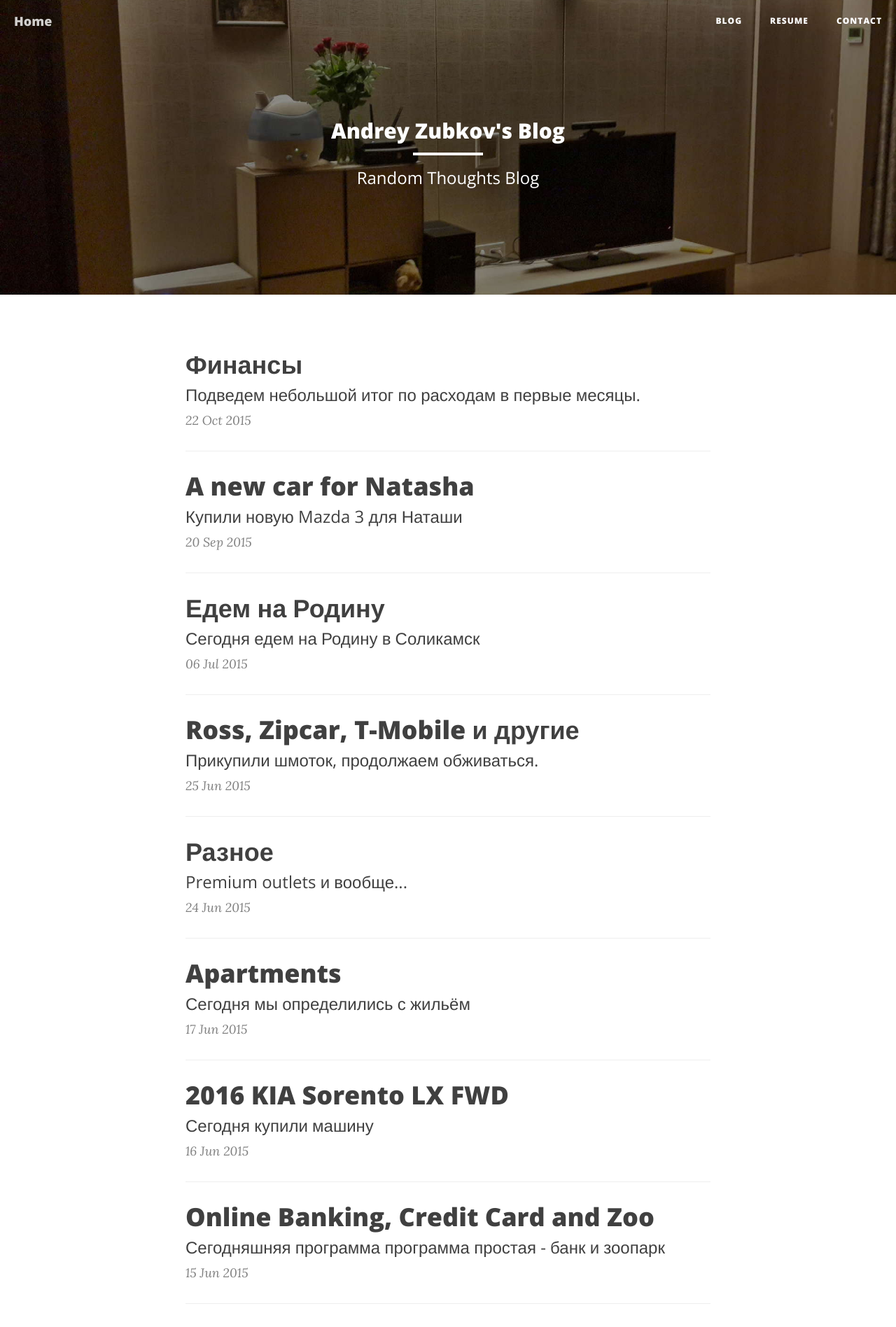
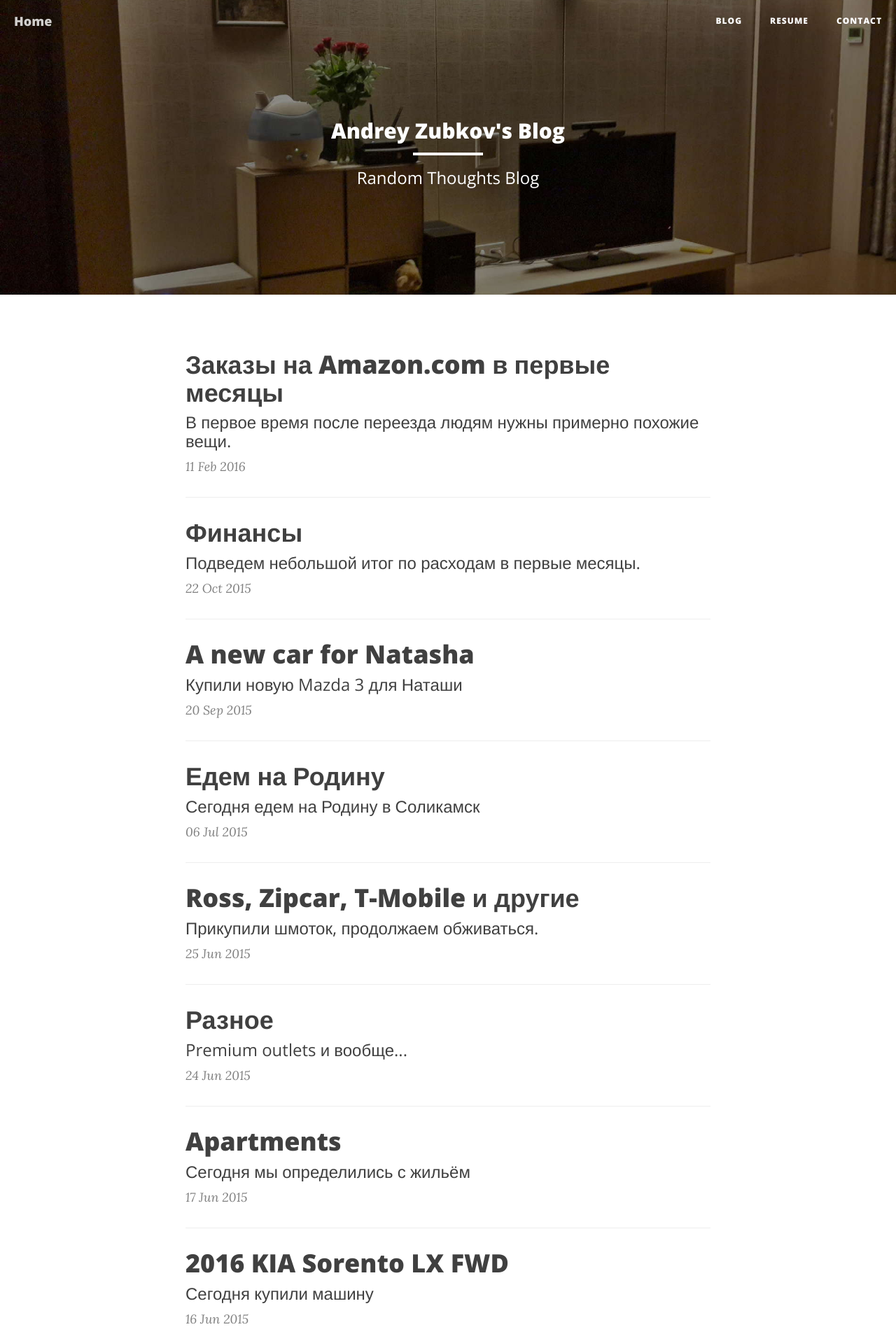
Before and after one commit to oxymoron/oxymoron.github.io, a Jekyll site: the page built from index.html, in a window 1280 px wide. Shown: the top 1896 px of the page at 70% size. Built offline with Jekyll 4.4.1, drawn with Linux system fonts in a browser that asks for light colours; nearby versions of some CDN libraries; Markdown is read by kramdown in place of the engine named in the settings; the list of posts is cut into pages by our own code; comment, search, counter and statistics services are not loaded; some of the changed lines change nothing that is shown; some of the changed text lies outside the part shown.

Commit message:
Amazon purchases

```diff
--- /dev/null
+++ b/_posts/2016-02-11-first-orders-from-amazon.md
@@ -0,0 +1,31 @@
+---
+layout: post
+title: Заказы на Amazon.com в первые месяцы
+description: В первое время после переезда людям нужны примерно похожие вещи.
+---
+
+В первое время после переезда мы подписались на [Amazon Prime](https://www.amazon.com/prime)
+и многие вещи заказывали через [Amazon](http://www.amazon.com). Так как недавно
+в нашем ряду выигравших гринкарту прибыло, хочу поделиться списком наших
+покупок в первые месяцы:
+
+{% raw %}
+
+<div ng-controller="AmazonCtrl">
+
+    <div class="amazon-list list-group">
+        <a href="http://www.amazon.com/gp/product/{{item[2]}}" ng-repeat="item in items" class="list-group-item">
+             <div class="media">
+               <div class="media-left media-top">
+                   <img class="media-object" src="http://images.amazon.com/images/P/{{item[2]}}.01.THUMBZZZ.jpg">
+               </div>
+               <div class="media-body">
+                 {{item[1]}}
+                 <div class="price">{{item[3] | currency}}</div>
+               </div>
+             </div>
+        </a>
+    </div>
+
+</div>
+{% endraw %}
--- a/_sass/_blog.scss
+++ b/_sass/_blog.scss
@@ -35,3 +35,13 @@
     //opacity: 0.3;
   }
 }
+
+.amazon-list{
+  .price {
+    color: #B12704;
+  }
+  .media-left{
+    width: 60pt;
+    height: 60pt;
+  }
+}
--- a/js/azubkov.js
+++ b/js/azubkov.js
@@ -4,6 +4,95 @@
  */
 
 var azBlog = angular.module('azBlog', []);
+
+azBlog.controller('AmazonCtrl', function($scope){
+   $scope.items = [
+        ['06/19/15', 'Galaxy Note 4 case, Caseology® [Envoy Series] [Charcoal Black] Premium Leather Bumper Cover [Leather Bound] Samsung Galaxy Note 4 case','B00PV6JO7S', 15.99],
+        ['06/19/15', 'Galaxy Note 4 case, Caseology® [Envoy Series] [Carbon Fiber White] Premium Leather Bumper Cover [Leather Bound] Samsung Galaxy Note 4 case','B00OM90E7Y', 15.99],
+        ['06/20/15', 'Petsafe Drinkwell Platinum Pet Fountain with Bonus Filters','B00MH8DZ3M', 37.59],
+        ['06/20/15', 'Google Chromecast HDMI Streaming Media Player','B00DR0PDNE', 31.89],
+        ['06/20/15', 'TVPower USB Power Cable for Chromecast','B00NDOIZ2K', 5.49],
+        ['06/21/15', 'Koomus CD-Air CD Slot Mount Universal CD Slot Smartphone Car Mount Holder Cradle for iPhone 6 6+ 5S, 5C, 5, 4S, 4, iPod touch, Samsung Galaxy S5, S4,','B00HRKI5V2', 19.99],
+        ['06/24/15', 'Gray and White Meridian King / Cal-king 3-piece Duvet-Cover-Set, 100 % Egyptian Cotton 300 TC','B00TICU91G', 69.99],
+        ['06/24/15', 'HP 83A (CF283A) Black Original LaserJet Toner Cartridge','B00FW1N1IU', 51.99],
+        ['06/24/15', 'HP M127FW Wireless Monochrome Laserjet Printer with Scanner and Copier','B00EELU4ES', 129.99],
+        ['06/24/15', 'Hadoop: The Definitive Guide','1491901632', 33.16],
+        ['06/24/15', 'ARRIS / Motorola SurfBoard SB6121 DOCSIS 3.0 Cable Modem - Retail Packaging - Black','B004XC6GJ0', 69.99],
+        ['06/26/15', 'Sleep Innovations 12-Inch SureTemp Memory Foam Mattress 20-Year Warranty, King','B003CT37LA', 671.22],
+        ['06/26/15', 'Crown Mark Barlow Bicast Headboard, King','B00474KW3K', 198.49],
+        ['06/26/15', 'Samsung UN55JU7100 55-Inch 4K Ultra HD 3D Smart LED TV','B00T48CVVK', 1497.99],
+        ['06/26/15', 'Sleep Master 4-Piece Bracket Set and Bed Skirt for Platform Bed Frame, King','B006MKJIWI', 39.03],
+        ['06/26/15', 'Safety 1st Heavenly Dreams White Crib Mattress','B004044LD4', 52.99],
+        ['06/26/15', 'Orbelle 3-6T Toddler Bed, Espresso','B0031ARQLC', 67.98],
+        ['06/27/15', 'UpBright® New AC / DC Adapter For Netgear Nighthawk AC1900 Smart Dual Band WiFi Gigabit Router R7000 Power Supply Cord Cable PS Charger PSU','B00KDYTAOK', 12.99],
+        ['06/28/15', 'BLACK + DECKER CHV1410L 16 volt Lithium Cordless Dust Buster Hand Vac','B006LXOJC0', 59.88],
+        ['06/28/15', 'Dyson DC65 Animal Complete Upright Vacuum Cleaner','B00HNUFSLG', 508.00],
+        ['06/28/15', 'Black & Decker LDX120C 20-Volt MAX Lithium-Ion Cordless Drill/Driver','B005NNF0YU', 54.88],
+        ['06/28/15', 'Disney Mickey Mouse Space Adventures 4 Piece Toddler Set, Blue','B005CMI404', 36.08],
+        ['06/28/15', 'Toddler Pillow - Soft Hypoallergenic - Best Pillows for Kids! Better Neck Support and Sleeping! They Will Take a Better Nap in Bed, a Crib, or Even on','B00KDKKD1I', 18.95],
+        ['06/28/15', 'Black & Decker BDA91109 Combination Accessory Set, 109-Piece','B009QYLOD8', 18.71],
+        ['06/29/15', 'Sleep Master Platform Metal Bed Frame/Mattress Foundation, King','B006MIVR06', 114.73],
+        ['06/29/15', 'T-fal C770SF Signature Hard Anodized Nonstick Thermo-Spot Heat Indicator Cookware Set, 15-Piece, Gray','B00DVZGSOI', 164.89],
+        ['06/29/15', 'Ginsu 7108 Chikara 8-Piece Stainless Steel Knife Set with Bamboo Block','B0016J4230', 65.00],
+        ['06/29/15', 'Fire TV Stick','B00GDQ0RMG', 39.00],
+        ['06/29/15', 'Google Chromecast HDMI Streaming Media Player','B00DR0PDNE', 30.58],
+        ['07/26/15', 'Mount-it! 32- 60-Inch Flat Panel TV Mount and Glass Entertainment Center Combo (3 Shelf)','B00LOW2ZP6', 145.99],
+        ['07/26/15', 'Withings Wireless Blood Pressure Monitor for Apple and Android','B00H43WOAK', 129.95],
+        ['07/26/15', 'AmazonBasics High-Speed HDMI Cable - 6.5 Feet (2 Meters) Supports Ethernet, 3D, 4K and Audio Return','B003L1ZYYM', 5.49],
+        ['07/26/15', 'Withings WS-50 Smart Body Analyzer, Black','B00BKRQ4E8', 149.95],
+        ['07/28/15', 'HDTV Antenna, 1byone Super Thin Digital Indoor HDTV Antenna - 25 Miles Range, 10ft High Performance Coax Cable, Extreme Soft Design and Lightweight, M','B00IF70QCW', 12.99],
+        ['07/28/15', 'Ovente KG83W Glass Electric Kettle, 1.5 L, White','B00I32GPVK', 24.99],
+        ['07/28/15', 'Ambient Weather WS-07 Big Digit 8-Channel Wireless Thermo-Hygrometer','B00BWUOVE8', 24.29],
+        ['07/31/15', 'Strider Knee and Elbow Pad Set, Black','B00766HCUM', 20.46],
+        ['07/31/15', 'Mini Micro Scooter - Orange','B0026H1J1Y', 79.99],
+        ['07/31/15', 'Giro Me2 Bike Helmet - Matte Glowing Red Camo - Toddler','B00FN5X540', 29.95],
+        ['07/31/15', 'Norpro 282 Stainless Steel Double Covered Butter Dish, Silver','B0093J4CU8', 10.65],
+        ['07/31/15', 'Samsung SSG-5150GB 3D Active Glasses','B00INO6JX2', 17.44],
+        ['07/31/15', 'RSVP Endurance Sugar Bowl','B000F7HWEK', 15.45],
+        ['07/31/15', 'Electrohome Projection Alarm Clock with AM/FM Radio, Battery Backup, Auto Time Set, Dual Alarm, Sleep Timer, Indoor Temperature/Day/Date Display with','B003WGRUQQ', 29.99],
+        ['07/31/15', 'Arctic Silver 5 High-Density Polysynthetic Silver Thermal Compound, 3.5 Grams','B000OGX5AM', 7.05],
+        ['07/31/15', '10 Energizer CR1620 Lithium Batteries','B00N43CADA', 7.05],
+        ['08/01/15', 'BLACK + DECKER CHV1410L 16 volt Lithium Cordless Dust Buster Hand Vac','B006LXOJC0', 0.00],
+        ['08/01/15', 'Google Chromecast HDMI Streaming Media Player','B00DR0PDNE', 0.00],
+        ['08/02/15', 'Fosmon Cat6 Flat Snagless Network Ethernet Patch Cable (50 Feet, White)','B00F3ID2F4', 12.95],
+        ['08/02/15', 'Foam Pad Ear Cover 4 Philips Sony Headphone-3pr 60mm','B0040FLTKQ', 4.39],
+        ['08/02/15', 'Maxhood Self Adhesive Cable Tie Mounts Cable Clips Cable Drop Wire Holder Cable Base Holder (Pack of 20pcs)','B00PLXB924', 4.99],
+        ['08/10/15', 'Instant Pot IP-DUO60 7-in-1 Programmable Pressure Cooker, 6Qt/1000W, Stainless Steel Cooking Pot and Exterior, Latest 3rd Generation Technology','B00FLYWNYQ', 132.45],
+        ['08/10/15', 'Kids and Baby Adjustable Elastic Solid Color Suspenders (22"", Grey)','B00JI82ZXK', 4.81],
+        ['08/12/15', 'Spring in Action','161729120X', 45.97],
+        ['08/12/15', 'Effective Java (2nd Edition)','321356683', 38.43],
+        ['08/12/15', 'Pro AngularJS (Expert\'s Voice in Web Development)','1430264489', 42.74],
+        ['08/20/15', 'Ferrari Scuderia Red Eau De Toilette Spray, 4.2 Ounce','B00DEZZEEK', 18.99],
+        ['08/20/15', 'Advance Time Technology 1.8"" LED Alarm Clock With Red Display, Gray','B002JINY90', 16.99],
+        ['08/20/15', 'Watch Band Dark Brown Genuine Leather 22 millimeter Tech Swiss','B0047ERWNS', 19.00],
+        ['08/21/15', 'Philips Norelco S9721/87,  Shaver 9700 - Frustration Free Package','B00M1E55HQ', 319.95],
+        ['08/24/15', 'Bentgo All-in-One Stackable Lunch/Bento Box, Grey','B00B78UBO4', 14.99],
+        ['09/03/15', 'Weatherproof Little Boys Hooded Down Alternative Fleece Lined Winter Parka Coat - Blue (Size 3T)','B00PUX7UVO', 16.47],
+        ['09/03/15', 'Mustela Stelaker Purifying Scalp Cream for Kids, 1.3 Ounce','B000PJ2R0C', 13.73],
+        ['09/03/15', 'Kolumbo Travel Umbrella - BLACK - Auto Open/Close - Windproof - UltraSlim, Compact For Easy Carrying - Wind Tested 55MPH - Won\'t Flip Inside Out - Dur','B00UR0EFEK', 24.99],
+        ['09/03/15', 'Lock & Lock Rectangular Food Container with Divider, Short, 4.1-Cup, 34-Fluid Ounces','B000FDXB2G', 10.48],
+        ['09/03/15', 'Apple Wired Keyboard with Numeric Keypad MB110LL/B [NEWEST VERSION]','B005DLDTAE', 48.49],
+        ['09/03/15', 'mStand Laptop Stand','B000OOYECC', 43.00],
+        ['09/03/15', 'Columbia Little Boys\' Toddler Steens Mt Ii Fleece, Rocket, 3T','B00ND5KTY6', 13.57],
+        ['09/12/15', 'Canon SELPHY CP910 Black Portable Wireless Compact Photo Color Printer','B00HK8V4NC', 85.99],
+        ['09/12/15', 'Neiko 60166A Heavy Duty All-Angle Power Toilet Plunger, Patented','B000MAXASM', 13.99],
+        ['09/12/15', 'Toddler Pillow WITH PILLOWCASE by Dreamtown Kids. CHIROPRACTOR RECOMMENDED for Best Kids Neck Support. Great for Sleep or Travel. Hypoallergenic Cotto','B00KWR2BCQ', 14.95],
+        ['09/12/15', 'Canon KP-108IN Color Ink Paper Set 3115B001','B001BJKO3M', 29.89],
+        ['09/17/15', 'Coghlan\'s 8501 Featherweight Mirror','B000RZQI68', 5.03],
+        ['09/22/15', 'CY USB 2.0 A Male to Dual Data USB 2.0 A Female + Power Cable USB 2.0 A Female Extension Cable 20cm','B00L4XZY94', 4.75],
+        ['09/23/15', 'VIVO Dual LCD Monitor Desk Mount Stand Heavy Duty Fully Adjustable fits 2 /Two Screens up to 27"" (STAND-V002)','B009S750LA', 42.95],
+        ['09/25/15', 'Student Driver Magnets (Set of 3) - Reflective Vehicle Car Sign 12 X 3 X 0.1 Inches','B00YML13OU', 8.06],
+        ['09/26/15', 'CY USB 2.0 A Male to Dual Data USB 2.0 A Female + Power Cable USB 2.0 A Female Extension Cable 20cm','B00L4XZY94', 0.00],
+        ['10/02/15', 'Sony MDR10RBT Bluetooth Wireless Headphones','B00FJISZ8M', 199.99],
+        ['10/07/15', 'Alexstudio Best For Home Use Handy Easy-to-use Style 110-220V ABS Electric Cord Clothes Lint Pill Fluff Remover Fabrics Sweater Fuzz Shaver','B013JO03XC', 10.99],
+        ['10/07/15', 'Simplicity® Unisex Structured Gangster Trilby Wool Fedora Hat, 3071_Bk/Charcoal','B00M1LE4JY', 11.99],
+        ['10/11/15', 'Spider-Man Dress-Up Box Set','B00KTYWMGW', 26.94],
+        ['10/11/15', 'Evenflo Tribute LX Convertible Car Seat, Saturn','B006PB2B6O', 59.98],
+        ['10/12/15', 'Hair Care 4-Pack Comb - Not Breakable','B00E669N0M', 6.99],
+        ['10/12/15', 'Pinzon Egyptian Cotton 6-Piece Towel Set, Grey','B002S52ZKS', 21.99],
+        ['10/13/15', 'Future 4 package: Student Book (with Practice Plus CD-ROM) and Workbook','013245579X', 34.19]
+    ];
+});
 
 azBlog.controller('SaleCtrl', function($scope){
 
```
